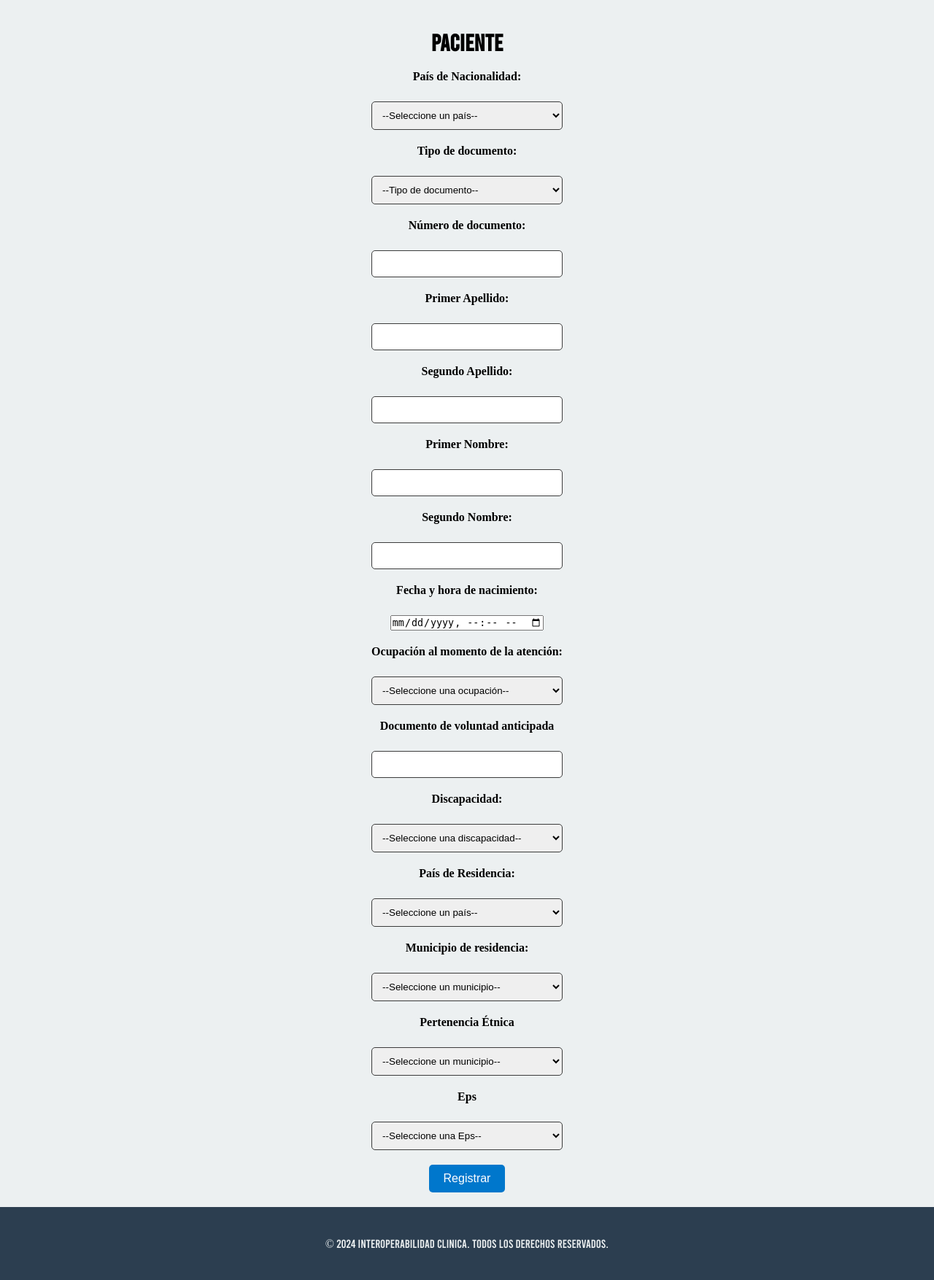
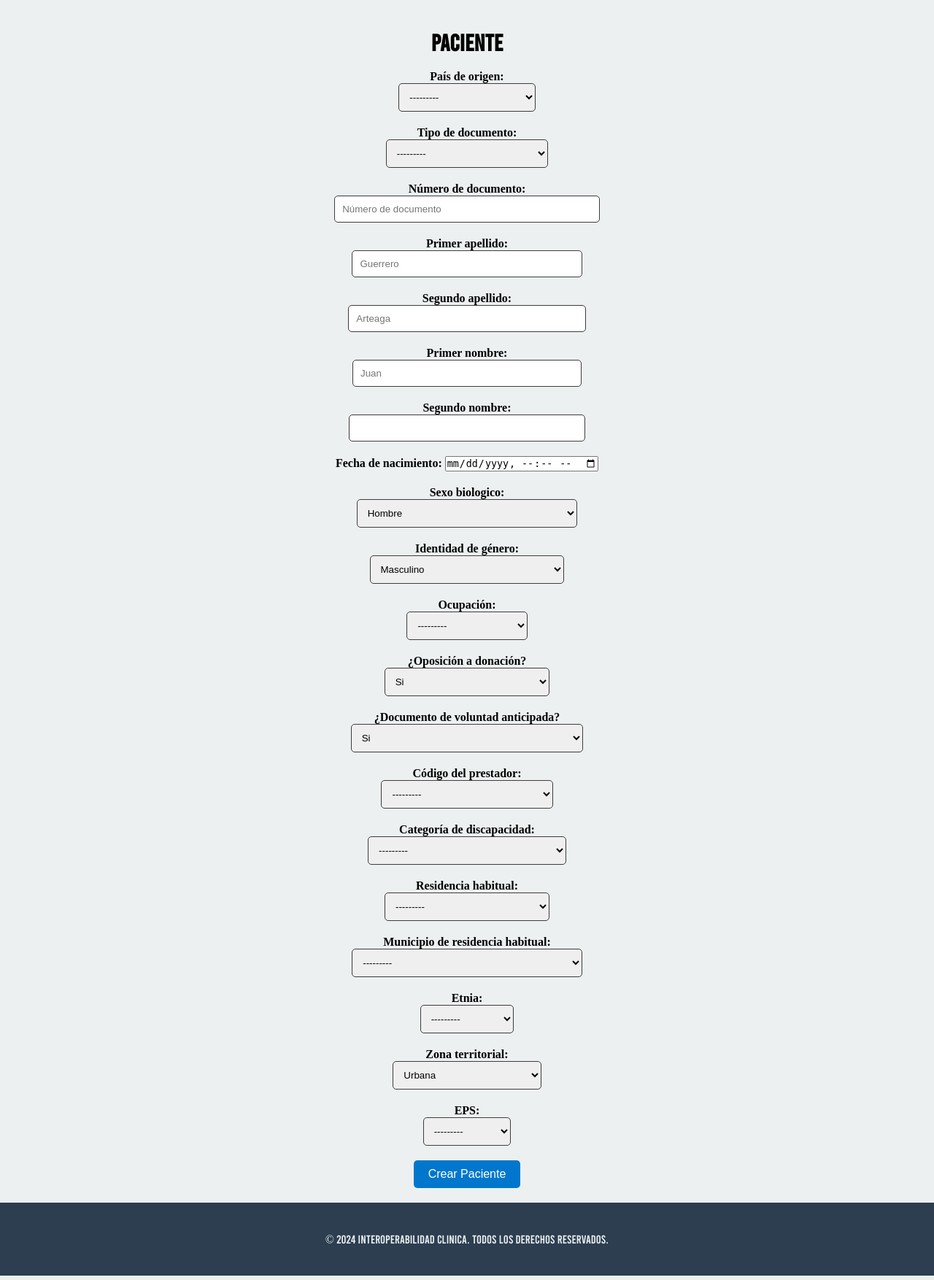
Before and after one commit to jgarteag/interoperabilidad-clinica, a Django app: page /pacient/ in a window 1280 px wide. Shown: the part 112-1866 px from the top of the page at 73% size. Run offline with Django 4.2, Linux system fonts and the light colour scheme; data that the repository does not hold is empty.

Commit message:
refactor: Update form labels and add new field for will document in patient registration form

```diff
--- a/interoperabilidad_clinica/clinica/forms.py
+++ b/interoperabilidad_clinica/clinica/forms.py
@@ -1,15 +1,143 @@
 from django import forms
 from .models import Person
 
-class PersonForm(forms.ModelForm):
-    biologic_sex = forms.ChoiceField(choices=Person.SEX_BIO, label="Sexo Biológico")
-    gender_identity = forms.ChoiceField(choices=Person.GEN_ID, label="Identidad de Género")
-    opossition_donation = forms.ChoiceField(choices=Person.OPOSSITION, label="¿Se opone a la oposición legal de donación?", widget=forms.Select(attrs={'id': 'opossition_donation'}))
-    opossition_donation_date = forms.DateField(label="Fecha de oposición a la donación", widget=forms.DateInput(format='%Y-%m-%d', attrs={'type': 'date', 'id': 'opossition_donation_date'}))
-    antiquated_will_document = forms.ChoiceField(choices=Person.OPOSSITION, label="¿Tiene documento de voluntad anticipada?", widget=forms.Select(attrs={'id': 'antiquated_will_document'}))
-    antiquated_will_document_date = forms.DateField(label="Fecha del documento de voluntad anticipada", widget=forms.DateInput(format='%Y-%m-%d', attrs={'type': 'date', 'id': 'antiquated_will_document_date'}))
-    territorial_zone = forms.ChoiceField(choices=Person.ZONE, label="Zona de residencia")
 
+class PacientForm(forms.ModelForm):
     class Meta:
         model = Person
-        fields = ['biologic_sex', 'gender_identity', 'opossition_donation', 'opossition_donation_date', 'antiquated_will_document', 'antiquated_will_document_date', 'territorial_zone']
+        fields = [
+            'country_origin', 'doc_type', 'number_doc', 'last_name', 'surname', 'first_name',
+            'middle_name', 'date_born', 'biologic_sex', 'gender_identity', 'occupation_care',
+            'opossition_donation', 'antiquated_will_document', 'cod_borrower', 'category_disability',
+            'habitual_residence', 'municipality_of_hab_res', 'ethnicity', 'territorial_zone', 'eps'
+        ]
+        labels = {
+            'country_origin': 'País de origen',
+            'doc_type': 'Tipo de documento',
+            'number_doc': 'Número de documento',
+            'last_name': 'Primer apellido',
+            'surname': 'Segundo apellido',
+            'first_name': 'Primer nombre',
+            'middle_name': 'Segundo nombre',
+            'date_born': 'Fecha de nacimiento',
+            'biologic_sex': 'Sexo biologico',
+            'gender_identity': 'Identidad de género',
+            'occupation_care': 'Ocupación',
+            'opossition_donation': '¿Oposición a donación?',
+            'antiquated_will_document': '¿Documento de voluntad anticipada?',
+            'cod_borrower': 'Código del prestador',
+            'category_disability': 'Categoría de discapacidad',
+            'habitual_residence': 'Residencia habitual',
+            'municipality_of_hab_res': 'Municipio de residencia habitual',
+            'ethnicity': 'Etnia',
+            'territorial_zone': 'Zona territorial',
+            'eps': 'EPS'
+        }
+        widgets = {
+            'country_origin': forms.Select(
+                attrs={
+                    'class': 'form-control',
+                }
+            ),
+            'doc_type' : forms.Select(
+                attrs={
+                    'class': 'form-control',
+                }
+            ),
+            'number_doc': forms.TextInput(
+                attrs={
+                    'id': 'identity',
+                    'class': 'form-control',
+                    'placeholder' : 'Número de documento',
+                }
+            ),
+            'last_name': forms.TextInput(
+                attrs={
+                    'class': 'form-control',
+                    'placeholder': 'Guerrero',
+                }
+            ),
+            'surname': forms.TextInput(
+                attrs={
+                    'class': 'form-control',
+                    'placeholder': 'Arteaga',
+                }
+            ),
+            'first_name': forms.TextInput(
+                attrs={
+                    'class': 'form-control',
+                    'placeholder': 'Juan',
+                }
+            ),
+            'middle_name': forms.TextInput(
+                attrs={
+                    'class': 'form-control',
+                }
+            ),
+            'date_born': forms.DateTimeInput(
+                attrs={
+                    'class': 'form-control',
+                    'type': 'datetime-local',
+                }
+            ),
+            'biologic_sex': forms.Select(
+                attrs={
+                    'class': 'form-control',
+                }
+            ),
+            'gender_identity': forms.Select(
+                attrs={
+                    'class': 'form-control',
+                }
+            ),
+            'occupation_care': forms.Select(
+                attrs={
+                    'class': 'form-control',
+                }
+            ),
+            'opossition_donation': forms.Select(
+                attrs={
+                    'class': 'form-control',
+                }
+            ),
+            'antiquated_will_document': forms.Select(
+                attrs={
+                    'class': 'form-control',
+                }
+            ),
+            'cod_borrower': forms.Select(
+                attrs={
+                    'class': 'form-control',
+                }
+            ),
+            'category_disability': forms.Select(
+                attrs={
+                    'class': 'form-control',
+                }
+            ),
+            'habitual_residence': forms.Select(
+                attrs={
+                    'class': 'form-control',
+                }
+            ),
+            'municipality_of_hab_res': forms.Select(
+                attrs={
+                    'class': 'form-control',
+                }
+            ),
+            'ethnicity': forms.Select(
+                attrs={
+                    'class': 'form-control',
+                }
+            ),
+            'territorial_zone': forms.Select(
+                attrs={
+                    'class': 'form-control',
+                }
+            ),
+            'eps': forms.Select(
+                attrs={
+                    'class': 'form-control',
+                }
+            )
+        }
--- a/interoperabilidad_clinica/clinica/urls.py
+++ b/interoperabilidad_clinica/clinica/urls.py
@@ -1,8 +1,8 @@
 from django.contrib import admin
 from django.urls import path
-from .views import IndexView, PacientView
+from .views import create_pacient, IndexView
 
 urlpatterns = [
     path("", IndexView.as_view(), name="index"),
-    path("pacient/", PacientView.as_view(), name="pacient"),
+    path("pacient/", create_pacient, name="pacient"),
 ]
--- a/interoperabilidad_clinica/clinica/views.py
+++ b/interoperabilidad_clinica/clinica/views.py
@@ -1,49 +1,20 @@
 from django.shortcuts import render, redirect
 from django.views import View
 from .models import Countries, Typesdocs, Occupations, Disability, Municipalities, Ethnicity, Eps
-from .forms import PersonForm
+
+from .forms import *
 
 class IndexView(View):
     def get(self, request):
         return render(request, 'index.html', {})
 
-class PacientView(View):
-    def get(self, request):
-        countries = Countries.objects.all()
-        typesdocs = Typesdocs.objects.all()
-        occupations = Occupations.objects.all()
-        category_disability = Disability.objects.all()
-        municipality_of_hab_res = Municipalities.objects.all()
-        ethnicity = Ethnicity.objects.all()
-        eps = Eps.objects.all()
-        person_form = PersonForm()
-        return render(request, 'pacient.html', {'countries': countries,
-                                                'typesdocs': typesdocs,
-                                                'person_form': person_form,
-                                                'occupations': occupations,
-                                                'category_disability': category_disability,
-                                                'municipality_of_hab_res': municipality_of_hab_res,
-                                                'ethnicity': ethnicity,
-                                                'eps': eps})
+def create_pacient(request):
+    if request.method == 'POST':
+        form = PacientForm(request.POST)
+        if form.is_valid():
+            form.save()
+            return redirect('pacient')
+    else:
+        form = PacientForm()
 
-    def post(self, request):
-        person_form = PersonForm(request.POST)
-        if person_form.is_valid():
-            person_form.save()
-            return redirect('pacient')
-        else:
-            countries = Countries.objects.all()
-            typesdocs = Typesdocs.objects.all()
-            occupations = Occupations.objects.all()
-            category_disability = Disability.objects.all()
-            municipality_of_hab_res = Municipalities.objects.all()
-            ethnicity = Ethnicity.objects.all()
-            eps = Eps.objects.all()
-            return render(request, 'pacient.html', {'countries': countries,
-                                                    'typesdocs': typesdocs,
-                                                    'person_form': person_form,
-                                                    'occupations': occupations,
-                                                    'category_disability': category_disability,
-                                                    'municipality_of_hab_res': municipality_of_hab_res,
-                                                    'ethnicity': ethnicity,
-                                                    'eps': eps})
+    return render(request, 'pacient.html', {'form': form})
--- a/interoperabilidad_clinica/templates/pacient.html
+++ b/interoperabilidad_clinica/templates/pacient.html
@@ -12,89 +12,7 @@
 {% block content %}
 <h1>Paciente</h1>
 <form method="post">
-    {% csrf_token %}
-    <label for="country">País de Nacionalidad:</label>
-    <select id="country" name="country">
-        <option value="">--Seleccione un país--</option>
-        {% for country in countries %}
-        <option value="{{ country.alfa_3 }}">{{ country.name_country }}</option>
-        {% endfor %}
-    </select>
-    <label for="doc_type">Tipo de documento:</label>
-    <select name="doc_type">
-        <option value="">--Tipo de documento--</option>
-        {% for type in typesdocs %}
-        <option value="{{ type.id_typedoc }}">{{ type.doc_type }}</option>
-        {% endfor %}
-    </select>
-    <label for="doc_number">Número de documento:</label>
-    <input type="text" id="doc_number" name="doc_number">
-    <label for="last_name">Primer Apellido:</label>
-    <input type="text" id="last_name" name="last_name">
-    <label for="surname">Segundo Apellido:</label>
-    <input type="text" id="surname" name="surname">
-    <label for="first_name">Primer Nombre:</label>
-    <input type="text" id="first_name" name="first_name">
-    <label for="middle_name">Segundo Nombre:</label>
-    <input type="text" id="middle_name" name="middle_name">
-    <label for="birth_date_time">Fecha y hora de nacimiento:</label>
-    <input type="datetime-local" id="birth_date_time" name="birth_date_time">
-    {{ form.biologic_sex }}
-    <label for="occupation">Ocupación al momento de la atención:</label>
-    <select id="occupation" name="occupation">
-        <option value="">--Seleccione una ocupación--</option>
-        {% for occupation in occupations %}
-        <option value="{{ occupation.code_occ }}">{{ occupation.name_occ }}</option>
-        {% endfor %}
-    </select>
-    {{ yes_no_form.as_p }}
-    <label for="will_doc">Documento de voluntad anticipada</label>
-    <input type="text" id="will_doc" name="will_doc">
-
-    <label for="disability">Discapacidad:</label>
-    <select id="disability" name="disability">
-        <option value="">--Seleccione una discapacidad--</option>
-        {% for disability in category_disability %}
-        <option value="{{ disability.code_dis }}">{{ disability.name_dis }}</option>
-        {% endfor %}
-    </select>
-
-    <label for="residence">País de Residencia:</label>
-    <select id="residence" name="residence">
-        <option value="">--Seleccione un país--</option>
-        {% for country in countries %}
-        <option value="{{ country.alfa_3 }}">{{ country.name_country }}</option>
-        {% endfor %}
-    </select>
-
-    <label for="municipality">Municipio de residencia:</label>
-    <select id="municipality" name="municipality">
-        <option value="">--Seleccione un municipio--</option>
-        {% for municipality in municipality_of_hab_res %}
-        <option value="{{ municipality.code_mun }}">{{ municipality.name_dep }}</option>
-        {% endfor %}
-    </select>
-
-    <label for="ethnic">Pertenencia Étnica</label>
-    <select id="ethnic" name="ethnic">
-        <option value="">--Seleccione un municipio--</option>
-        {% for ethnic in ethnicity %}
-        <option value="{{ ethnic.id_et }}">{{ ethnic.name_ethn }}</option>
-        {% endfor %}
-    </select>
-    {{ territorial_zone.as_p }}
-
-    <label for="Eps">Eps</label>
-    <select id="Eps" name="Eps">
-        <option value="">--Seleccione una Eps--</option>
-        {% for e in eps %}
-        <option value="{{ e.id_eps }}">{{ e.name_eps }}</option>
-        {% endfor %}
-    </select>
-
-    <button type="submit">Registrar</button>
+    {{ form.as_p }}
+    <button type="submit">Crear Paciente</button>
 </form>
 {% endblock %}
-{% block scripts %}
-<script src="{% static 'js/yes_no_logic.js' %}"></script>
-{% endblock %}
```
